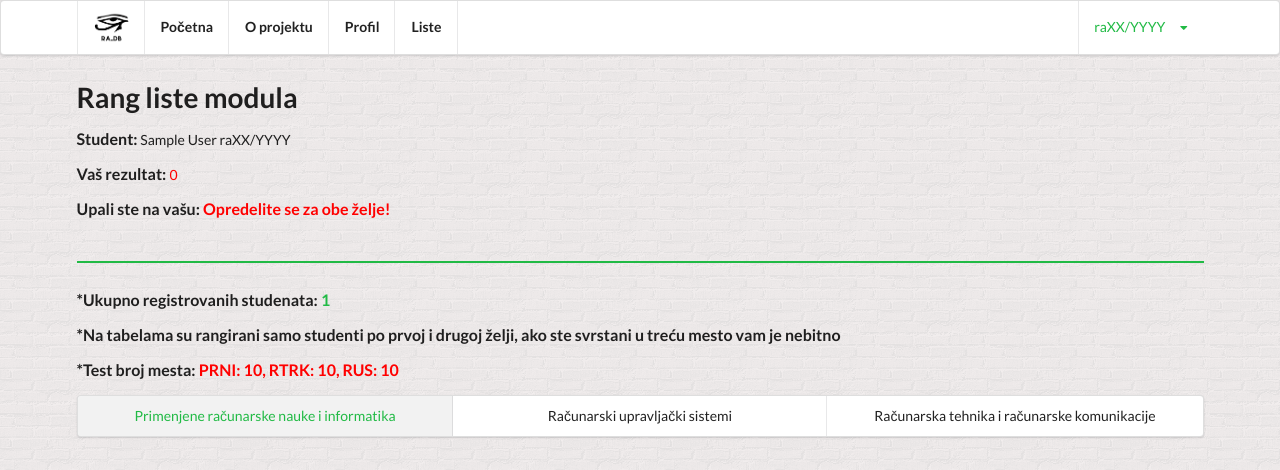
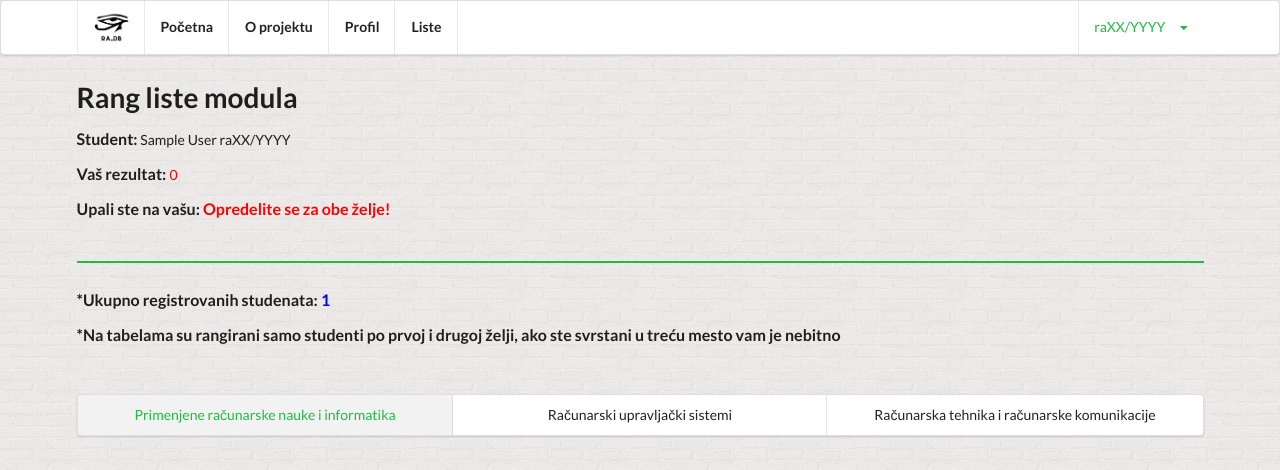
Before and after one commit to dXellor/radb, a Django app: page /rang-lists in a window 1280 px wide. Shown: the top 470 px of the page. Run offline with Django 4.2, Linux system fonts and the light colour scheme; the visitor is signed in with stand-in values (Sample User, id 1); data comes from the database, SQL or seed files in the repository.

Commit message:
homepage

```diff
--- a/helpers/modulfunctions.py
+++ b/helpers/modulfunctions.py
@@ -11,11 +11,9 @@ def produzi_modul(modul):
     return 'Primenjene računarske nauke i informatika'
 
 def broj_mesta(modul):
-    if modul == "Računarski upravljački sistemi":
-        return 10 #128
-    if modul == "Računarska tehnika i računarske komunikacije":
-        return 10 #128
-    return 10
+    if  'Primenjene računarske nauke i informatika':
+        return 128
+    return 64
 
 def vrati_filter(request):
     if request.GET and request.GET.get('filter'):
--- a/templates/data/rang-list.html
+++ b/templates/data/rang-list.html
@@ -23,9 +23,8 @@
 <br>
 <hr style="border: 0; border-top: 2px solid #21ba45;">
 <br>
-<p><b style="font-size: medium;">*Ukupno registrovanih studenata: <spam style="color: #21ba45;">{{user_count}}</spam></b></p>
-<p><b style="font-size: medium;">*Na tabelama su rangirani samo studenti po prvoj i drugoj želji, ako ste svrstani u treću mesto vam je nebitno</b></p>
-<p><b style="font-size: medium;">*Test broj mesta: <spam style="color: red;">PRNI: 10, RTRK: 10, RUS: 10</spam></b></p>
+<p><b style="font-size: medium;">*Ukupno registrovanih studenata: <spam style="color: blue;">{{user_count}}</spam></b></p>
+<p><b style="font-size: medium;">*Na tabelama su rangirani samo studenti po prvoj i drugoj želji, ako ste svrstani u treću mesto vam je nebitno</b></p><br>
 <div class="ui green three item menu">
     <a id="btn_prni" class="item active">Primenjene računarske nauke i informatika</a>
     <a id="btn_auto" class="item">Računarski upravljački sistemi</a>
```
Also changed, not shown: templates/data/index.html (+12 -4 lines), 1 other file.
